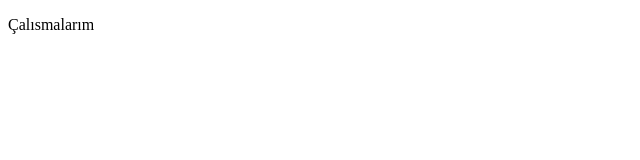
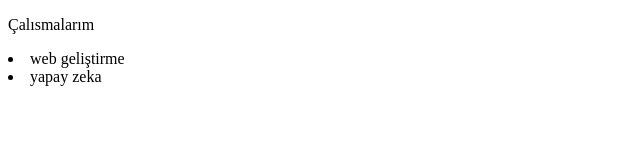
Before and after one commit to gomer27/calisma, a plain HTML site: page index.html in a window 1280 px wide. Shown: the whole page, without its empty margins (0-640 px from the left). Drawn offline with Linux system fonts and the light colour scheme.

Commit message:
yaptıklarımı ekledim

```diff
--- a/index.html
+++ b/index.html
@@ -8,5 +8,7 @@
   </head>
   <body>
     <p>Çalısmalarım</p>
+    <li>web geliştirme</li>
+    <li>yapay zeka</li>
   </body>
 </html>
```
